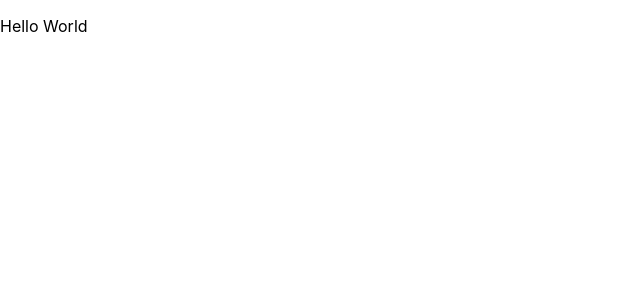
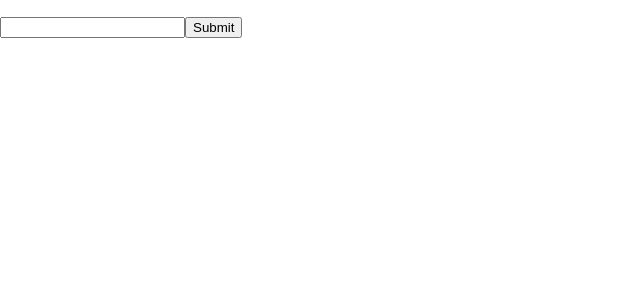
Before and after one commit to yasinosman/testing-pyramid, a React (Create React App) app: page / in a window 1280 px wide. Shown: the top 300 px of the page, without its empty margins (0-640 px from the left). Built offline with nearby package versions, Linux system fonts and the light colour scheme.

Commit message:
feat(TodoList): add TodoList component

```diff
--- a/src/App.js
+++ b/src/App.js
@@ -1,7 +1,9 @@
+import TodoList from "./components/TodoList";
+
 function App() {
 	return (
 		<div className="App">
-			<p>Hello World</p>
+			<TodoList />
 		</div>
 	);
 }
--- /dev/null
+++ b/src/components/TodoList/TodoList.jsx
@@ -0,0 +1,39 @@
+import React from "react";
+import Todo, { TodoModel } from "../Todo";
+import TodoInput from "../TodoInput";
+
+let id = 0;
+
+const TodoList = () => {
+	const [todos, setTodos] = React.useState([]);
+
+	const handleTodoClick = (todo) => {
+		setTodos(todos.map((t) => (t.id === todo.id ? { ...t, completed: !t.completed } : t)));
+	};
+
+	const handleSubmit = (value) => {
+		const newTodo = new TodoModel({
+			id: id++,
+			text: value,
+			completed: false,
+		});
+
+		setTodos([...todos, newTodo]);
+	};
+
+	return (
+		<div>
+			<ul>
+				{todos.map((todo) => (
+					<li key={todo.id}>
+						<Todo todo={todo} onClick={handleTodoClick} />
+					</li>
+				))}
+			</ul>
+
+			<TodoInput onSubmit={handleSubmit} />
+		</div>
+	);
+};
+
+export default TodoList;
--- /dev/null
+++ b/src/components/TodoList/index.js
@@ -0,0 +1 @@
+export { default } from "./TodoList";
```
Also changed, not shown: 1 other file (tests, documents, lock files or other folders).
